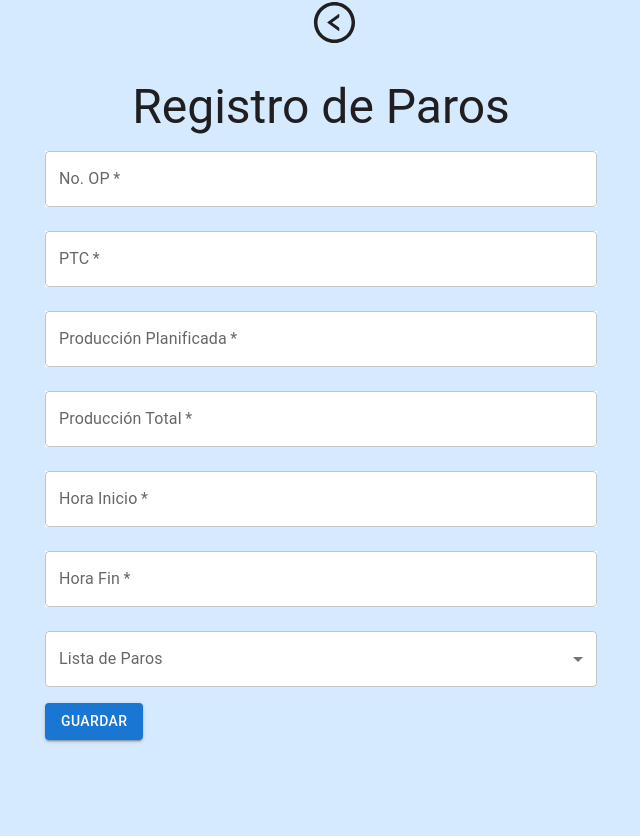
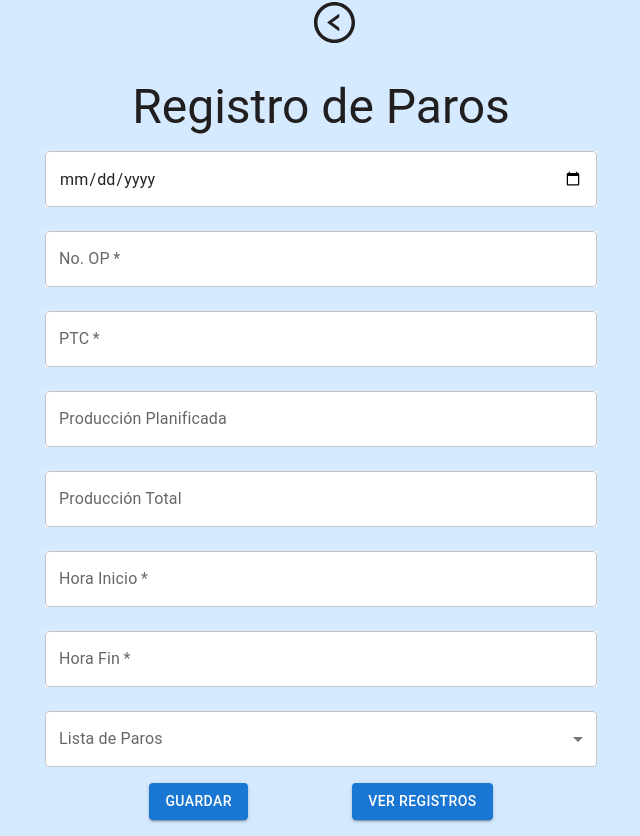
Before and after one commit to lujofire/proyecto_alura, a React (Create React App) app in the folder registros-paros/: page /frascos in a window 1280 px wide. Shown: the part 221-1057 px from the top of the page, without its empty margins (319-959 px from the left). Before the commit the page ends 977 px from the top, so only its background shows below. Built offline with nearby package versions, Linux system fonts and the light colour scheme.

Commit message:
Agregando el campo Fecha

```diff
--- a/registros-paros/src/App.css
+++ b/registros-paros/src/App.css
@@ -6,3 +6,8 @@
   margin-top: 1rem;
   margin-bottom: 1rem;
 }
+
+.boton {
+  display: flex;
+    justify-content: space-evenly;
+}
--- a/registros-paros/src/App.js
+++ b/registros-paros/src/App.js
@@ -16,6 +16,7 @@ import Frascos from './rutas/Frascos';
 import Salsas from './rutas/Salsas';
 import { useState } from 'react';
 import { v4 as uuid } from "uuid";
+import HojaDeParos from './components/HojaDeParos';
 
 
 function App() {
@@ -111,6 +112,7 @@ function App() {
       />
       <Route path='/frascos' element={<Frascos />} />
       <Route path='/salsas' element={<Salsas />} />
+      <Route path='/hojaparos' element={<HojaDeParos />} />
       <Route path='*' element={<Page404 />} />
       </Routes>
       <Navbar />
--- a/registros-paros/src/components/FormSignUp.jsx
+++ b/registros-paros/src/components/FormSignUp.jsx
@@ -7,6 +7,7 @@ import InputLabel from '@mui/material/InputLabel';
 import MenuItem from '@mui/material/MenuItem';
 import FormControl from '@mui/material/FormControl';
 import Select from '@mui/material/Select';
+import { Link } from "react-router-dom"
 
 const ITEM_HEIGHT = 48;
 const ITEM_PADDING_TOP = 8;
@@ -21,7 +22,10 @@ const MenuProps = {
 
 
 
+
+
 function FormSignUp({ handleSubmit }) {
+	const [fecha, setFecha] = useState('')
 	const [paro, setParo] = useState('')
 	const [orden, setOrden] = useState("")
 	const [ptc, setPtc] = useState("")
@@ -61,17 +65,34 @@ function FormSignUp({ handleSubmit }) {
 			onSubmit={(e) => {
 				e.preventDefault()
 				handleSubmit({
+					fecha,
 					orden,
 					ptc,
 					planificado,
 					produccion,
 					hora_inicio,
 					hora_fin,
-					paro
+					paro,
 
 				})
-			}}
+			}
+		}
 		>
+			<TextField
+				required
+				className="color_input"
+				type="date"
+				id="fecha"
+				label=""
+				variant="outlined"
+				fullWidth
+				margin="normal"
+				value={fecha}
+				onChange={(e) =>
+					setFecha(e.target.value)
+				}
+			/>
+
 			<TextField
 				required
 				className="color_input"
@@ -112,7 +133,6 @@ function FormSignUp({ handleSubmit }) {
 				}
 			/>
 			<TextField
-				required
 				className="color_input"
 				id="planificado"
 				label="Producción Planificada"
@@ -126,7 +146,6 @@ function FormSignUp({ handleSubmit }) {
 			/>
 
 			<TextField
-				required
 				className="color_input"
 				id="produccion"
 				label="Producción Total"
@@ -197,7 +216,7 @@ function FormSignUp({ handleSubmit }) {
 					</FormControl>
 				</Box>
 			</div>
-			<div className="margen_boton">
+			<div className="margen_boton boton">
 				<Button
 					className="margen_boton"
 					variant="contained"
@@ -205,6 +224,18 @@ function FormSignUp({ handleSubmit }) {
 				>
 					Guardar
 				</Button>
+
+
+				<Link to="/hojaparos">
+					<Button
+						className="margen_boton"
+						variant="contained"
+						type="submit"
+					>
+						ver Registros
+					</Button>
+				</Link>
+
 			</div>
 		</form >
 	)
--- /dev/null
+++ b/registros-paros/src/components/HojaDeParos.jsx
@@ -0,0 +1,30 @@
+import { AiOutlineLeftCircle } from "react-icons/ai";
+import { Link } from "react-router-dom"
+
+
+const HojaDeParos = (props) => {
+
+
+    console.log("array", props)
+    return (
+      <main>
+        <div className="container">
+          <h2 className="title-page">Hoja de Paros</h2>
+        </div>
+
+        <section className='colaboradores equipo'>
+      <div className='regresar'>
+        <Link to="/frascos" >
+          <AiOutlineLeftCircle
+            className='margen_flecha'
+          />
+        </Link>
+      </div>
+    </section>
+
+
+      </main>
+    )
+  }
+
+  export default HojaDeParos
--- a/registros-paros/src/rutas/Frascos.jsx
+++ b/registros-paros/src/rutas/Frascos.jsx
@@ -6,17 +6,25 @@ import Typography from '@mui/material/Typography'
 import '../App.css'
 
 
+let frascos="Linea de Frascos";
+
+
 const Frascos = () => {
 
   const handleSubmit = (valores) => {
-    console.log('Frascos: ', valores)
+
+       console.log('orden: ', valores)
+       alert("El paro No. "+ valores.paro+ "  fue ingresado con éxito" )
+
+
   }
 
 
   return <>
+
     <main>
       <div className="container">
-        <h2 className="title-page">Linea de Frascos</h2>
+        <h2 className="title-page">{frascos}</h2>
       </div>
     </main>
     <section className='colaboradores equipo'>
@@ -34,9 +42,6 @@ const Frascos = () => {
       <FormSignUp handleSubmit={handleSubmit} />
     </Container>
 
-
-
-
   </>
 }
 
```
